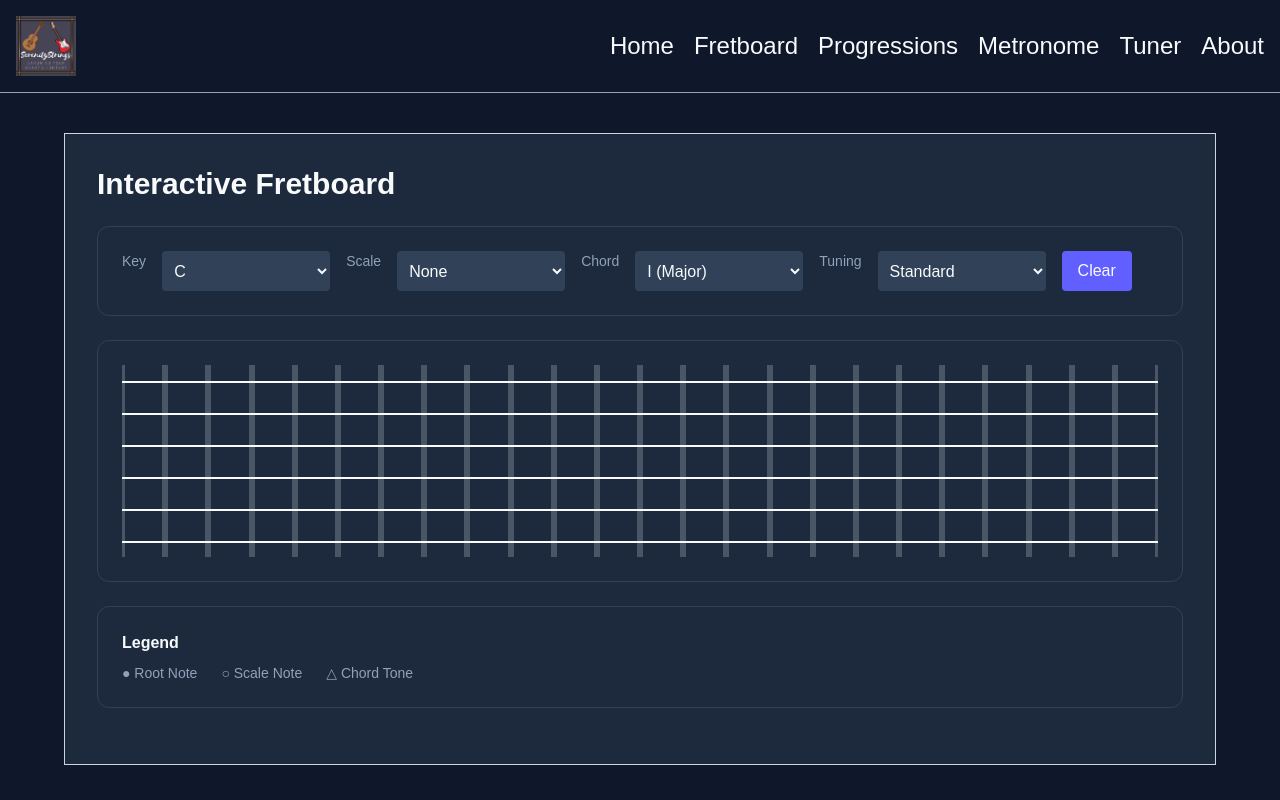
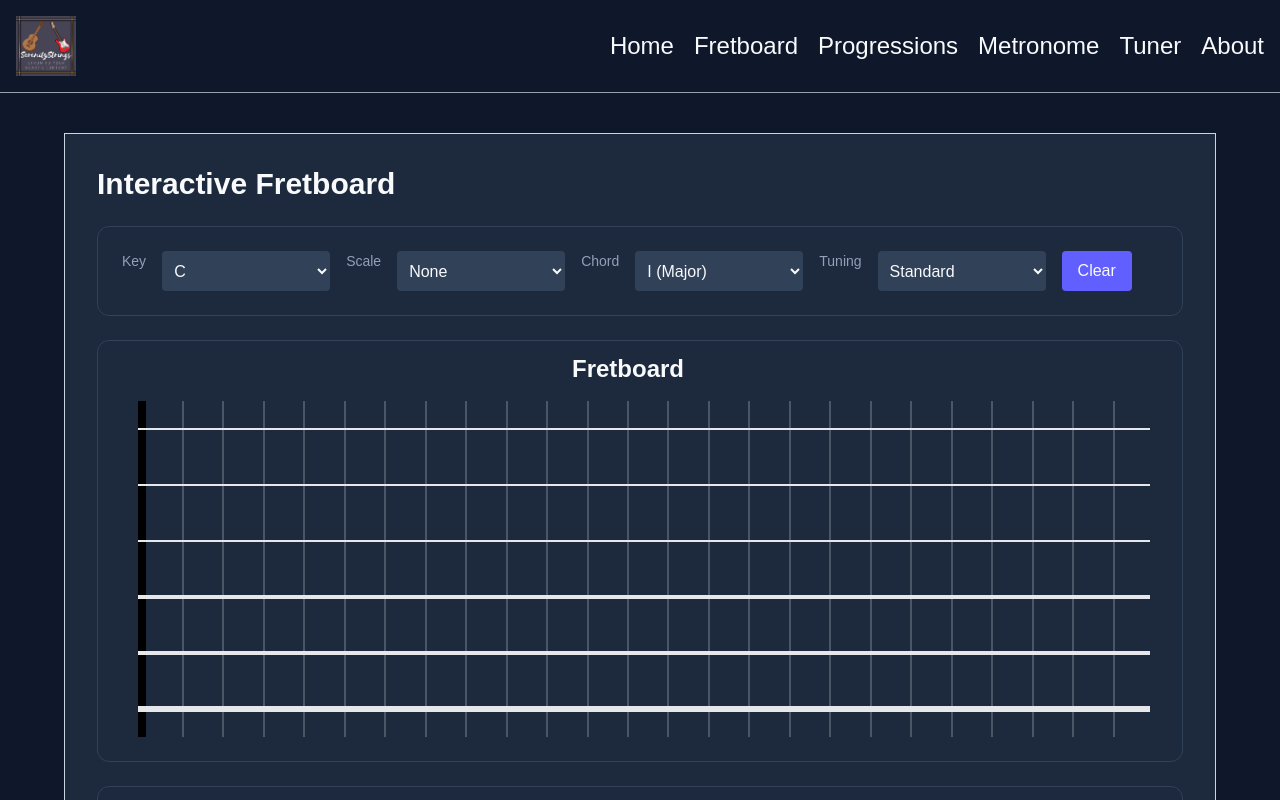
Before and after one commit to SerenityStrings/serenitystrings-client, a Next.js app: page /fretboard in a window 1280 px wide. Shown: the top 800 px of the page. Built offline with nearby package versions, Linux system fonts and the light colour scheme.

Commit message:
1. Major fretboard upgrades.
2. Installed clsx and upgraded next and eslint config both to 16.2.4.

```diff
--- a/package.json
+++ b/package.json
@@ -9,7 +9,8 @@
     "lint": "eslint"
   },
   "dependencies": {
-    "next": "16.2.2",
+    "clsx": "^2.1.1",
+    "next": "^16.2.4",
     "react": "19.2.4",
     "react-dom": "19.2.4",
     "react-icons": "^5.6.0"
@@ -20,7 +21,7 @@
     "@types/react": "^19",
     "@types/react-dom": "^19",
     "eslint": "^9",
-    "eslint-config-next": "16.2.2",
+    "eslint-config-next": "^16.2.4",
     "tailwindcss": "^4",
     "typescript": "^5"
   }
--- a/src/app/fretboard/page.tsx
+++ b/src/app/fretboard/page.tsx
@@ -1,6 +1,7 @@
 // Fretboard page for the Serenity Strings website.
 
 import React from 'react'
+import clsx from "clsx";
 
 import { Metadata } from 'next';
 
@@ -74,7 +75,8 @@ const FretboardPage = () => {
       <section className = "bg-slate-800 p-6 rounded-xl border border-slate-700 mb-6">
 
         {/* This wraps all 6 string rows vertically */}
-        <div className = "flex flex-col">
+        <div className = "mr-6 -mt-3">
+          <h2 className = "font-semibold mb-4 text-center text-2xl"> Fretboard </h2>
           {/* Loop 6 times to create 6 strings */}
           {
                                           // Current element value, current index
@@ -83,30 +85,75 @@ const FretboardPage = () => {
               // Each row represents ONE string
               <div
                 key = {rowIndex} // Required by React to track elements efficiently
-                className = "grid relative" // Grid layout for frets + spacing between cells
+                className = "grid relative items-center justify-items-center" // Grid layout for frets + spacing between cells
 
                 // create a CSS Grid container with exactly 24 columns that are all equally sized,
                 // taking up the full width of the container.
-                style = {{ gridTemplateColumns: "repeat(24, 1fr)" }}
+                style = {{ gridTemplateColumns: "repeat(25, 1fr)" }}
               >
-              <hr className = "absolute top-4 w-full border z-10"/>
+
+                <hr
+                className={clsx(
+                  "absolute w-full z-10 border-gray-200 ml-8",
+                  rowIndex === 0 && "border-[1px]",
+                  rowIndex === 1 && "border-[1.4px]",
+                  rowIndex === 2 && "border-[1.8px]",
+                  rowIndex === 3 && "border-[2.2px]",
+                  rowIndex === 4 && "border-[2.6px]",
+                  rowIndex === 5 && "border-[3.5px]",
+                )}
+              />
 
                 {/* Inner loop: creates 24 frets for each string */}
                 {
                                                   // Current element value, current index
-                  Array.from({ length: 24 }).map((_, colIndex) => (
+                  Array.from({ length: 25 }).map((_, colIndex) => (
+
+                    // TODO: Add different spacing between each fret (Big -> Smaller -> Small)
+
+                    // TODO: Add fret numbers at the bottom of the fretboard (maybe only for frets 3, 5, 7, 9, 12)
 
                     // Each cell represents ONE fret position
                     <div
                       key = {colIndex} // Unique key for each cell
-                      className = "h-8 flex items-center justify-center border-l-3 border-r-3 border-gray-600"
+                      className = {clsx(
+                        "h-14 flex items-center justify-center border-r",
+                        colIndex === 0 && "border-r-8 border-black",
+                        colIndex === 1 && "border-r-2 border-gray-600",
+                        colIndex === 2 && "border-r-2 border-gray-600",
+                        colIndex === 3 && "border-r-2 border-gray-600",
+                        colIndex === 4 && "border-r-2 border-gray-600",
+
+                        colIndex === 5 && "border-r-2 border-gray-600",
+                        colIndex === 6 && "border-r-2 border-gray-600",
+                        colIndex === 7 && "border-r-2 border-gray-600",
+                        colIndex === 8 && "border-r-2 border-gray-600",
+                        colIndex === 9 && "border-r-2 border-gray-600",
+
+                        colIndex === 10 && "border-r-2 border-gray-600",
+                        colIndex === 11 && "border-r-2 border-gray-600",
+                        colIndex === 12 && "border-r-2 border-gray-600",
+                        colIndex === 13 && "border-r-2 border-gray-600",
+                        colIndex === 14 && "border-r-2 border-gray-600",
+
+                        colIndex === 15 && "border-r-2 border-gray-600",
+                        colIndex === 16 && "border-r-2 border-gray-600",
+                        colIndex === 17 && "border-r-2 border-gray-600",
+                        colIndex === 18 && "border-r-2 border-gray-600",
+                        colIndex === 19 && "border-r-2 border-gray-600",
+
+                        colIndex === 20 && "border-r-2 border-gray-600",
+                        colIndex === 21 && "border-r-2 border-gray-600",
+                        colIndex === 22 && "border-r-2 border-gray-600",
+                        colIndex === 23 && "border-r-2 border-gray-600",
+                        colIndex === 24 && "border-r-2 border-gray-600",
+                      )}
                       // bg-slate-600 → visible cell color
                       // h-6 → cell height
                       // flex + items-center + justify-center → centers text inside
                       // text-xs → small font for numbers
                     >
                     </div>
-
                   ))
                 }
 
```
Also changed, not shown: 1 other file (tests, documents, lock files or other folders).
